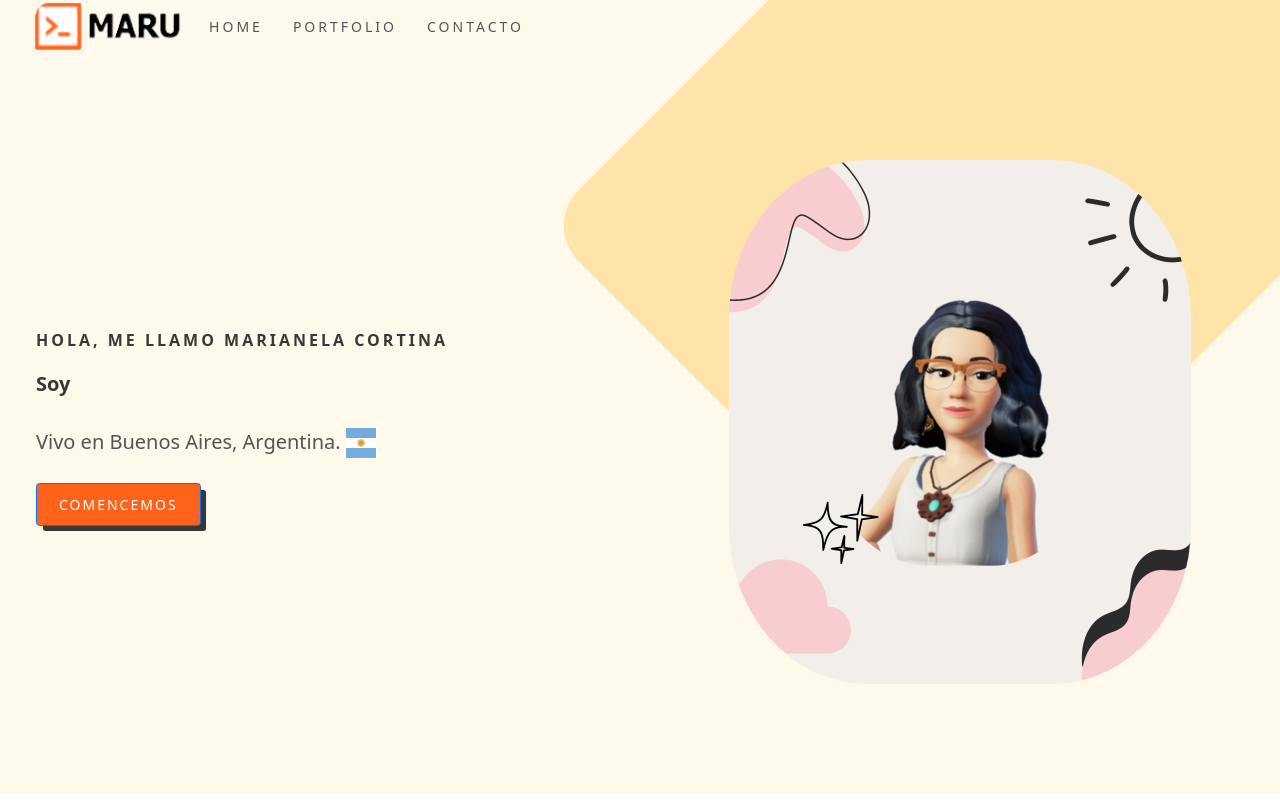
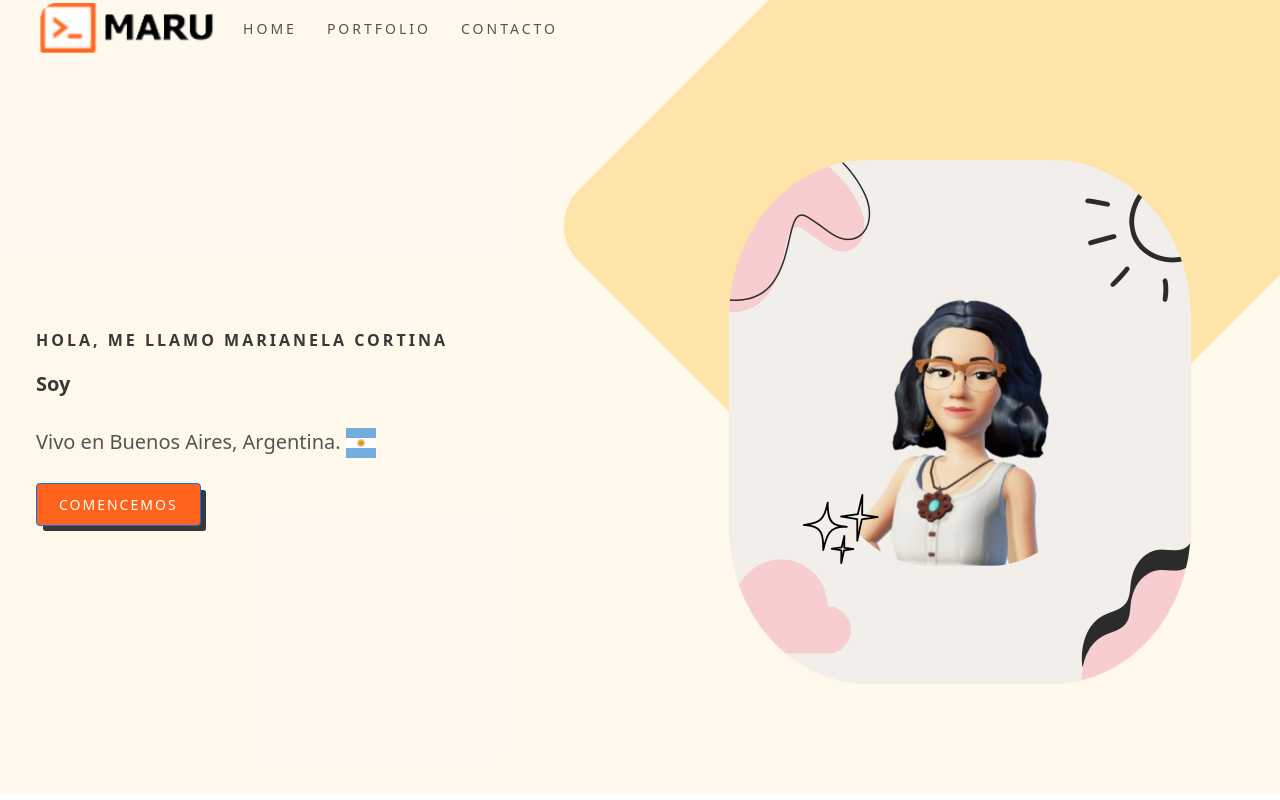
Before and after one commit to MarianelaCortina/MyPortfolioWeb, an Angular app: page / in a window 1280 px wide. Shown: the top 800 px of the page. Built offline with nearby package versions, Linux system fonts and the light colour scheme.

Commit message:
Improve header toggle button

```diff
--- a/src/app/header/header.component.html
+++ b/src/app/header/header.component.html
@@ -5,7 +5,7 @@
       <span class="navbar-toggler-icon"></span>
     </button>
     <div class="collapse navbar-collapse" id="navbarTogglerDemo01">
-      <a class="navbar-brand" href="#"><img class="logo" src="assets/images/logoMaru25-2.png" width="151" height="28" alt="Maru home"></a>
+      <a class="navbar-brand" href="#"><img class="logo" src="assets/images/logoMaru25-2.png" width="80" height="28" alt="Maru home"></a>
       <ul class="navbar-nav me-auto mb-2 mb-lg-0">
         <li class="nav-item">
           <a class="navbar-link" routerLink="" [ngClass]="{active: menuOption == 'home'}" (click)="onOption('home')">Home</a>
--- a/src/assets/css/require.css
+++ b/src/assets/css/require.css
@@ -127,6 +127,12 @@ img { height: auto; }
 .container-img {
   display: flex;
   height: 50px;
+}
+
+.logo{
+  height: 50px;
+  width: 180px;
+  margin-left: 5px;
 }
 
 .img-git {
@@ -381,7 +387,7 @@ justify-content: center;
 
 
 /*-----------------------------------*\
-  #MEDIA QUEREIS
+  #MEDIA QUERIES
 \*-----------------------------------*/
 
 /**
@@ -535,6 +541,8 @@ justify-content: center;
 
   .header .btn { display: block; }
 
+
+
 }
 
 /* TABLET/MOBILE */
@@ -593,6 +601,11 @@ justify-content: center;
   .navbar-brand{
     visibility: hidden;
   }
+  .logo{
+    height: 30px;
+    width:50px;
+    margin-left: 5px;
+  }
 }
 
 
```
